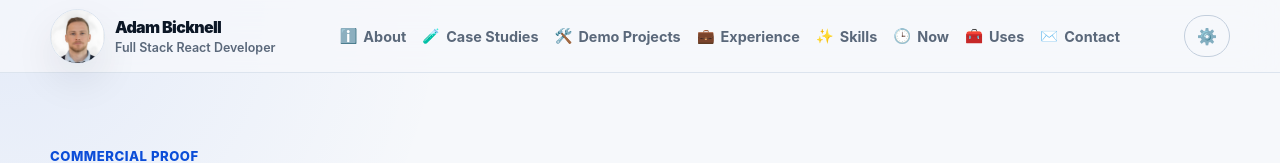
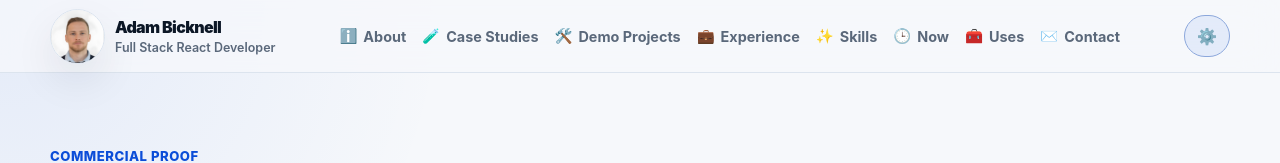
Before and after one commit to adambicknell/development-portfolio, a Next.js app: page /case-studies in a window 1280 px wide. In both pictures the pointer is over the button "⚙️". Shown: the top 163 px of the page. Built offline with nearby package versions, Linux system fonts and the light colour scheme.

Commit message:
ADD: Button hover effect.

```diff
--- a/src/app/globals.css
+++ b/src/app/globals.css
@@ -166,6 +166,10 @@ button {
   background: var(--surface);
   color: var(--text);
   font-weight: 700;
+  transition:
+    background-color 0.45s ease,
+    border-color 0.45s ease,
+    color 0.45s ease;
 }
 .button.primary {
   background: var(--primary);
@@ -174,6 +178,17 @@ button {
 }
 .button.ghost {
   background: transparent;
+}
+.button:hover {
+  background: color-mix(in srgb, var(--primary) 10%, var(--surface));
+  border-color: color-mix(in srgb, var(--primary) 30%, var(--button-border));
+}
+.button.primary:hover {
+  background: color-mix(in srgb, var(--primary) 84%, white);
+  border-color: color-mix(in srgb, var(--primary) 84%, white);
+}
+.button.ghost:hover {
+  background: color-mix(in srgb, var(--primary) 8%, transparent);
 }
 .tag {
   display: inline-flex;
```
